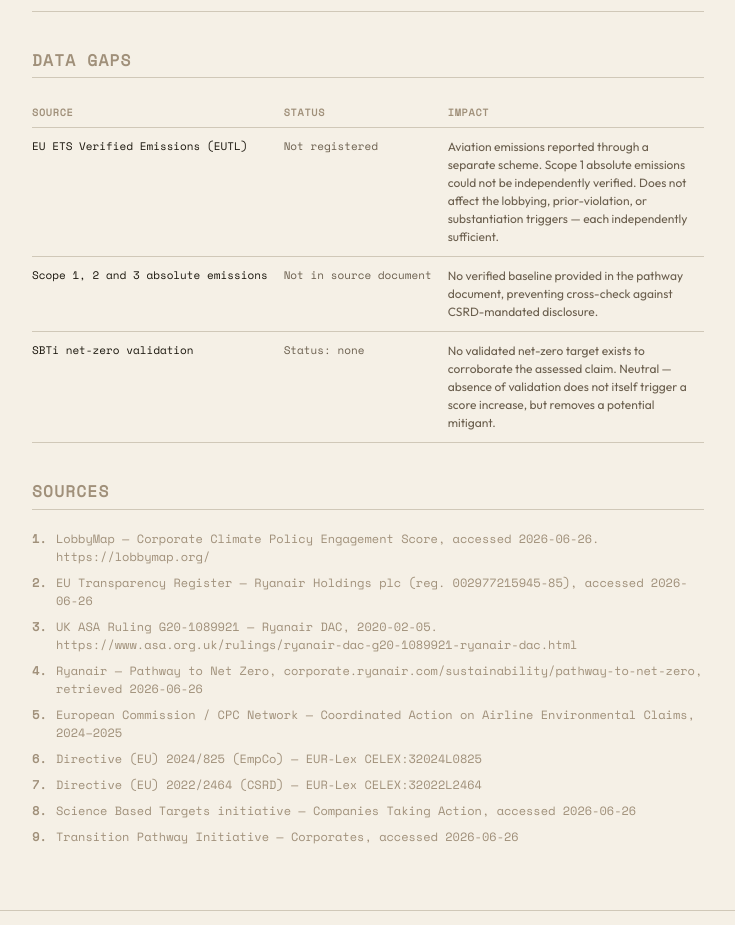
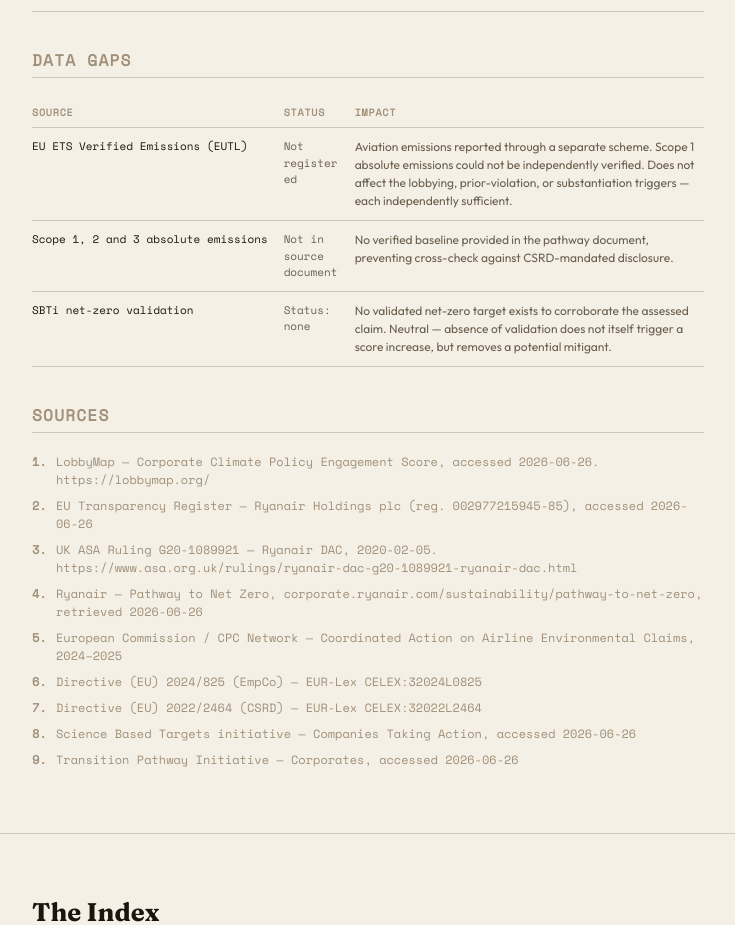
Before and after one commit to MartinBlomqvistDev/prasine-index, a Next.js app in the folder web/: page / in a window 1280 px wide. Shown: the part 4160-5085 px from the top of the page, without its empty margins (272-1007 px from the left). Built offline with nearby package versions, Linux system fonts and the light colour scheme.

Commit message:
fix: data gaps table cell overflow

```diff
--- a/web/app/globals.css
+++ b/web/app/globals.css
@@ -282,7 +282,7 @@
 }
 .data-gaps-table td:nth-child(2) {
   font-family: 'Space Mono', monospace; font-size: 11px;
-  white-space: nowrap; padding-right: 16px;
+  padding-right: 16px; word-break: break-word;
 }
 
 /* ── Reasoning ── */
--- a/web/app/reports/[slug]/page.tsx
+++ b/web/app/reports/[slug]/page.tsx
@@ -448,6 +448,7 @@
           {r.dataGaps.length > 0 && (
             <>
               <h2>Data gaps</h2>
+              <div style={{ overflowX: 'auto' }}>
                 <table className="data-gaps-table">
                   <thead>
                     <tr><th>Source</th><th>Detail</th></tr>
@@ -466,6 +467,7 @@
                     })}
                   </tbody>
                 </table>
+              </div>
             </>
           )}
 
```
Lines whose indentation alone changed are shown as unchanged.
